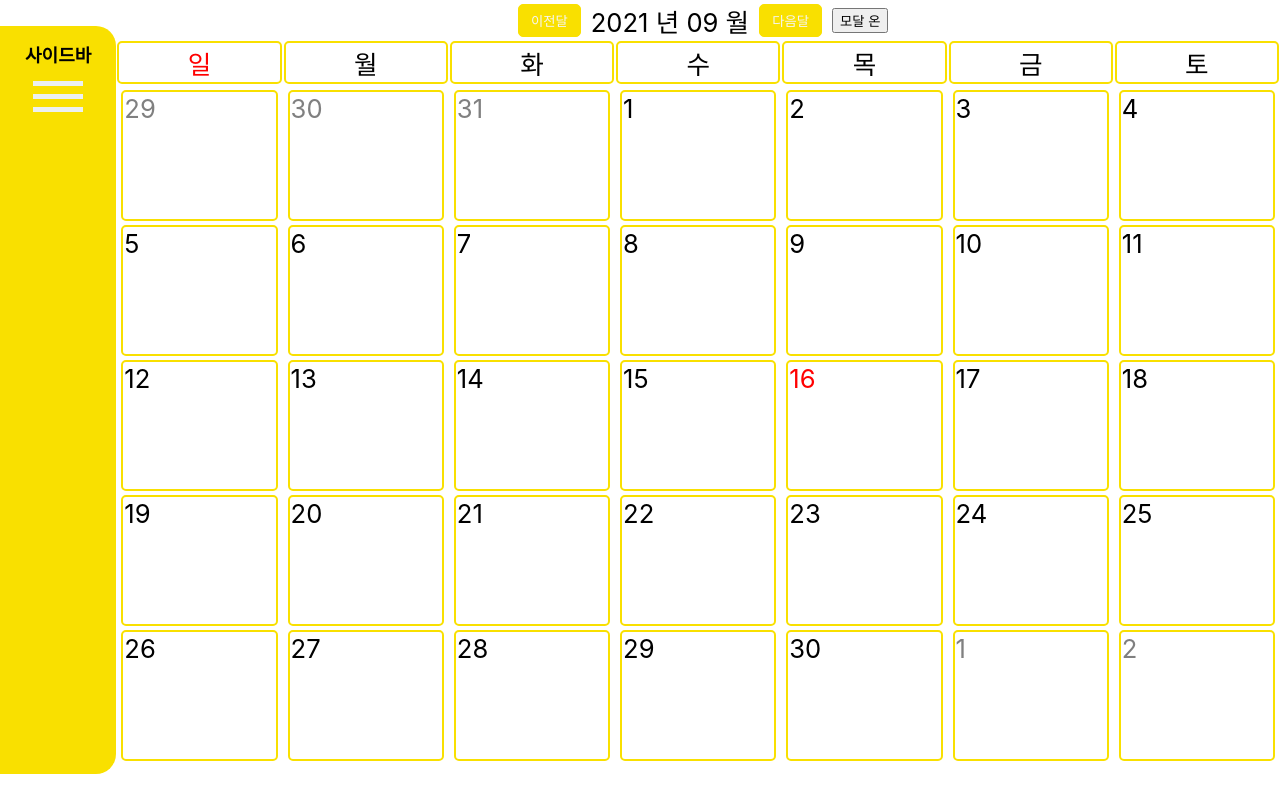
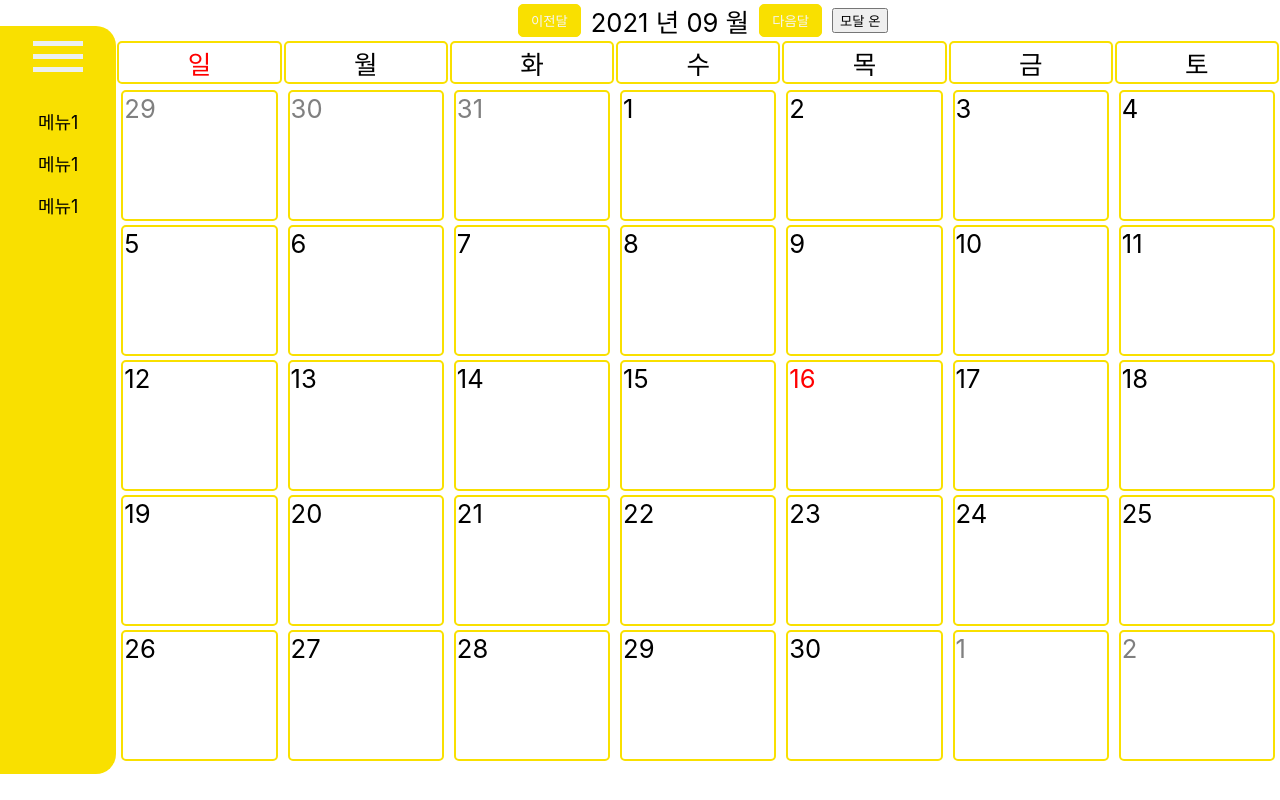
Before and after one commit to slbin-park/Schedule_manager, a React (Create React App) app: page / in a window 1280 px wide. Built offline with nearby package versions, Linux system fonts and the light colour scheme.

Commit message:
Add animation ham

```diff
--- a/src/App.js
+++ b/src/App.js
@@ -10,13 +10,31 @@ const App = () => {
   return (
     <div className="App">
       <div className={side_bar == false ? 'ham' : 'ham_click'}>
-        <h2>사이드바</h2>
-        <div class="three col">
-          <div class="hamburger" id="hamburger-3">
+        <div class="ham_button" onClick={() => setside_bar(!side_bar)}>
+          <div class={side_bar == false ? 'hamburger' : 'hamburger_click'}>
             <span class="line"></span>
             <span class="line"></span>
             <span class="line"></span>
           </div>
+        </div>
+        <div className='ham_menu'>
+          <ul>
+            <div className='ham_menu_box'>
+              <div className='ham_menu_text'>
+                메뉴1
+              </div>
+            </div>
+            <div className='ham_menu_box'>
+              <div className='ham_menu_text'>
+                메뉴1
+              </div>
+            </div>
+            <div className='ham_menu_box'>
+              <div className='ham_menu_text'>
+                메뉴1
+              </div>
+            </div>
+          </ul>
         </div>
       </div>
       <Route path="/" component={Calendar}></Route>
--- a/src/assets/css/ham.scss
+++ b/src/assets/css/ham.scss
@@ -1,3 +1,9 @@
+@keyframes slidein {
+    0% { width: 0%; }
+    30% { width: 30%; }
+    70% { width: 70%; }
+    100% { width: 100%; }
+}
 .ham{
     width: 10%;
     background-color: #f9e000;
@@ -5,6 +11,13 @@
     margin-bottom: 2%;
     border-radius: 0px 20px 20px 0px;
     transition: all ease 1s 0s;
+}
+.ham_button{
+    width: 100%;
+    height: 50px;
+    display: flex;
+    justify-content: center;
+    padding-top: 7px;
 }
 .ham_click{
     width: 20%;
@@ -14,35 +27,93 @@
     border-radius: 0px 20px 20px 0px;
     transition: all ease 1s 0s;
 }
+.hamburger{
+    height: 100%;
+}
 
 
-#hamburger-3.is-active .line:nth-child(1),
-#hamburger-3.is-active .line:nth-child(3) {
+.hamburger_click{
+
+    .line{
+        width: 50px;
+        height: 5px;
+        background-color: #ecf0f1;
+        display: block;
+        margin: 8px auto;
+        -webkit-transition: all 0.2s ease-in-out;
+        -o-transition: all 0.2s ease-in-out;
+        transition: all 0.2s ease-in-out;
+    }
+    .line:nth-child(1),
+    .line:nth-child(3){
         width: 40px;
     }
-
-#hamburger-3.is-active .line:nth-child(1) {
-	-webkit-transform: translateX(-10px) rotate(-45deg);
-	-ms-transform: translateX(-10px) rotate(-45deg);
-	-o-transform: translateX(-10px) rotate(-45deg);
+    .line:nth-child(1){
+        -webkit-transform: translateX(-10px) rotate(-45deg); //구글 사파리
+        -ms-transform: translateX(-10px) rotate(-45deg); //익스플로러 적용 보통 생략
+        -o-transform: translateX(-10px) rotate(-45deg); //오페라 브라우저
         transform: translateX(-10px) rotate(-45deg);
     }
-
-#hamburger-3.is-active .line:nth-child(3) {
+    .line:nth-child(3){
         -webkit-transform: translateX(-10px) rotate(45deg);
         -ms-transform: translateX(-10px) rotate(45deg);
         -o-transform: translateX(-10px) rotate(45deg);
         transform: translateX(-10px) rotate(45deg);
     }
+}
 
-
+.hamburger:hover {
+	cursor: pointer;
+}
+.hamburger_click :hover{
+	cursor: pointer;
+}
 .hamburger .line {
 	width: 50px;
 	height: 5px;
 	background-color: #ecf0f1;
 	display: block;
 	margin: 8px auto;
-	-webkit-transition: all 0.3s ease-in-out;
-	-o-transition: all 0.3s ease-in-out;
-	transition: all 0.3s ease-in-out;
+	-webkit-transition: all 0.2s ease-in-out;
+	-o-transition: all 0.2s ease-in-out;
+	transition: all 0.2s ease-in-out;
 }
+
+.ham_menu_box{
+    margin-top: 5px;
+    height: 37px;
+}
+.ham_menu_box:hover{
+    animation-name: slidein;
+    animation-duration: 0.2s;
+    animation-timing-function: all 0.3s ease;
+    transition: transform 0.3s;
+    border-radius: 0 10px 10px 0;
+    background-color: whitesmoke;
+}
+.ham_menu{
+    margin-top : 20px;
+    ul{
+        list-style: none;
+        margin-block-start: 0;
+        margin-block-end: 0;
+        margin-inline-start: 0;
+        margin-inline-end: 0;
+        padding-inline-start: 0;
+        position: relative;
+        .ham_menu_text{
+            position: absolute;
+            margin: 0 auto;
+            left: 0;
+            right: 0;
+            display: flex;
+            align-items: center;
+            justify-content: center;
+            cursor: pointer;
+            height: 37px;
+            font-size: 18px;
+            text-align: center;
+        }
+
+    }
+}
--- a/src/data/data.json
+++ b/src/data/data.json
@@ -36,7 +36,11 @@
         "start": "20211005 0010",
         "end": "2021-10-14",
         "data" : "한개 더 있음"
+    },
+    {
+      "start": "20211008 0010",
+      "end": "2021-10-14",
+      "data" : "데이터 추가함"
     }
-
     ]
   }
--- a/src/page/calendar/assets/css/calendar.scss
+++ b/src/page/calendar/assets/css/calendar.scss
@@ -7,9 +7,6 @@ html, body {
     font-size: 1.5vh;
   }
 
-.ham{
-    cursor: pointer;
-}
 .calendar{
     height:100vh;
     width:100vw;
```
Lines whose indentation alone changed are shown as unchanged.
